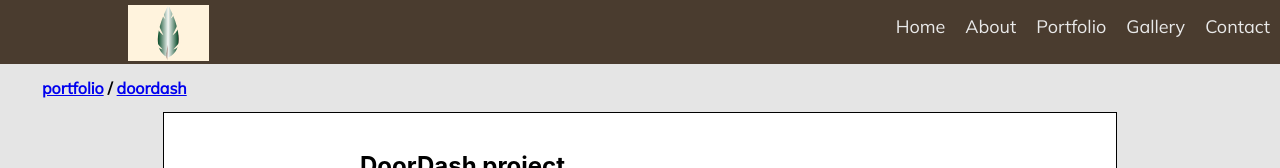
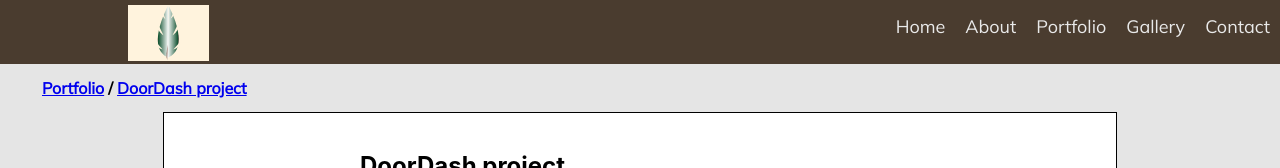
Before and after one commit to MrKeon/TheMethodDesigner, a React (Create React App) app: page /portfolio/doordash in a window 1280 px wide. Shown: the top 168 px of the page. Built offline with nearby package versions, Linux system fonts and the light colour scheme.

Commit message:
fixed breadcrumbs.

```diff
--- a/src/components/Breadcrumb.tsx
+++ b/src/components/Breadcrumb.tsx
@@ -1,6 +1,14 @@
 import { useRouteMatch } from "react-router"
 import { NavLink } from "react-router-dom";
 import './Breadcrumb.css';
+
+const BREADCRUMBS: Record<string,string> = {
+    "simply-sweet-stems": "Simply Sweet Stems project",
+    "pellegrino": "Pellegrino project",
+    "doordash": "DoorDash project",
+    "designbasics": "Graphic Design project",
+    "portfolio": "Portfolio"
+}
 
 export default function Breadcrumb() {
     let match = useRouteMatch();
@@ -20,7 +28,7 @@ function formatBreadcrumbs(url: string) {
 
     links.forEach(link => {
         crumbs = crumbs.concat(`/${link}`);
-        navLinks.push(<NavLink to={crumbs}>{`${link}`}</NavLink>)
+        navLinks.push(<NavLink to={crumbs}>{`${BREADCRUMBS[link]}`}</NavLink>)
         navLinks.push(" / ");
     });
 
```
